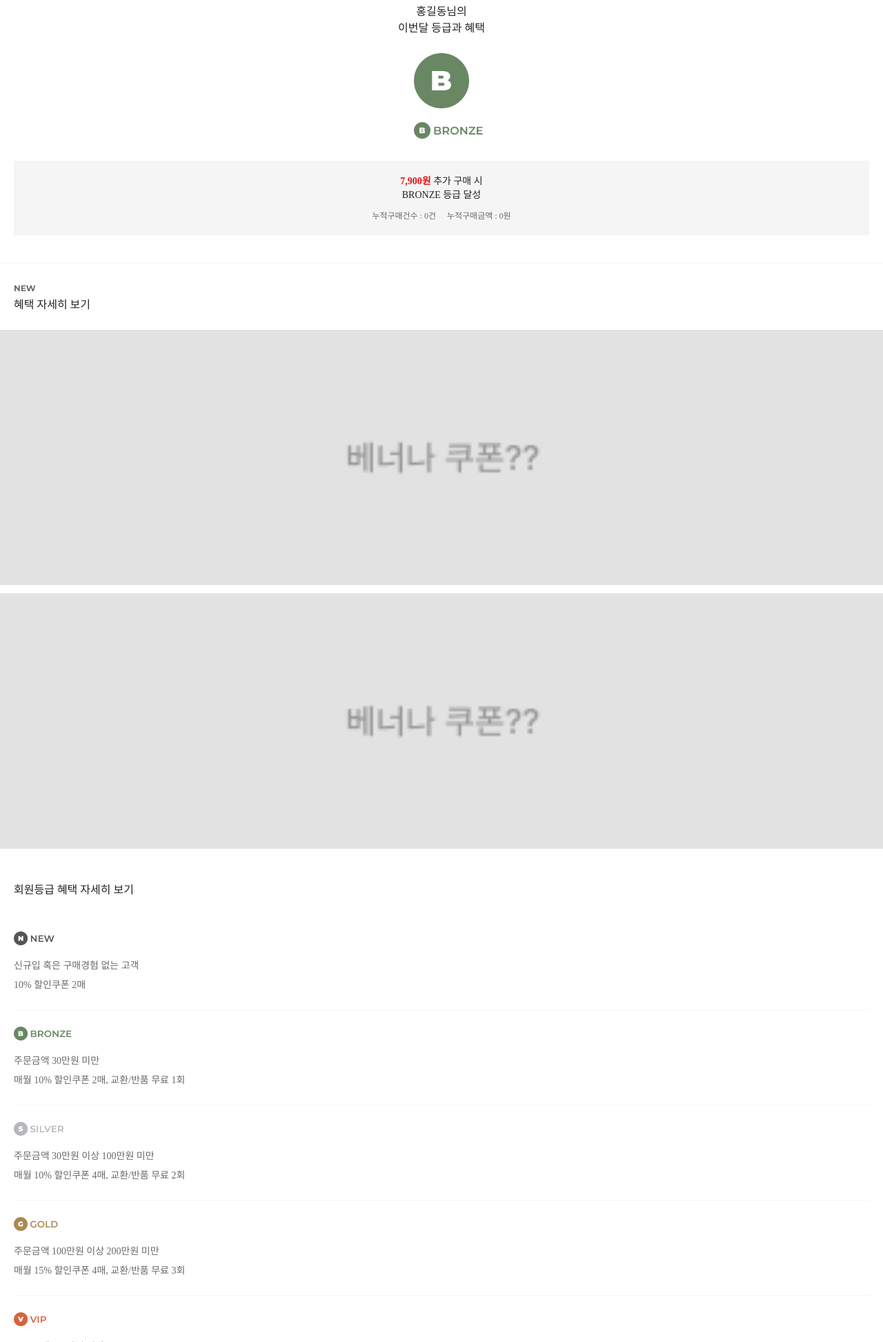
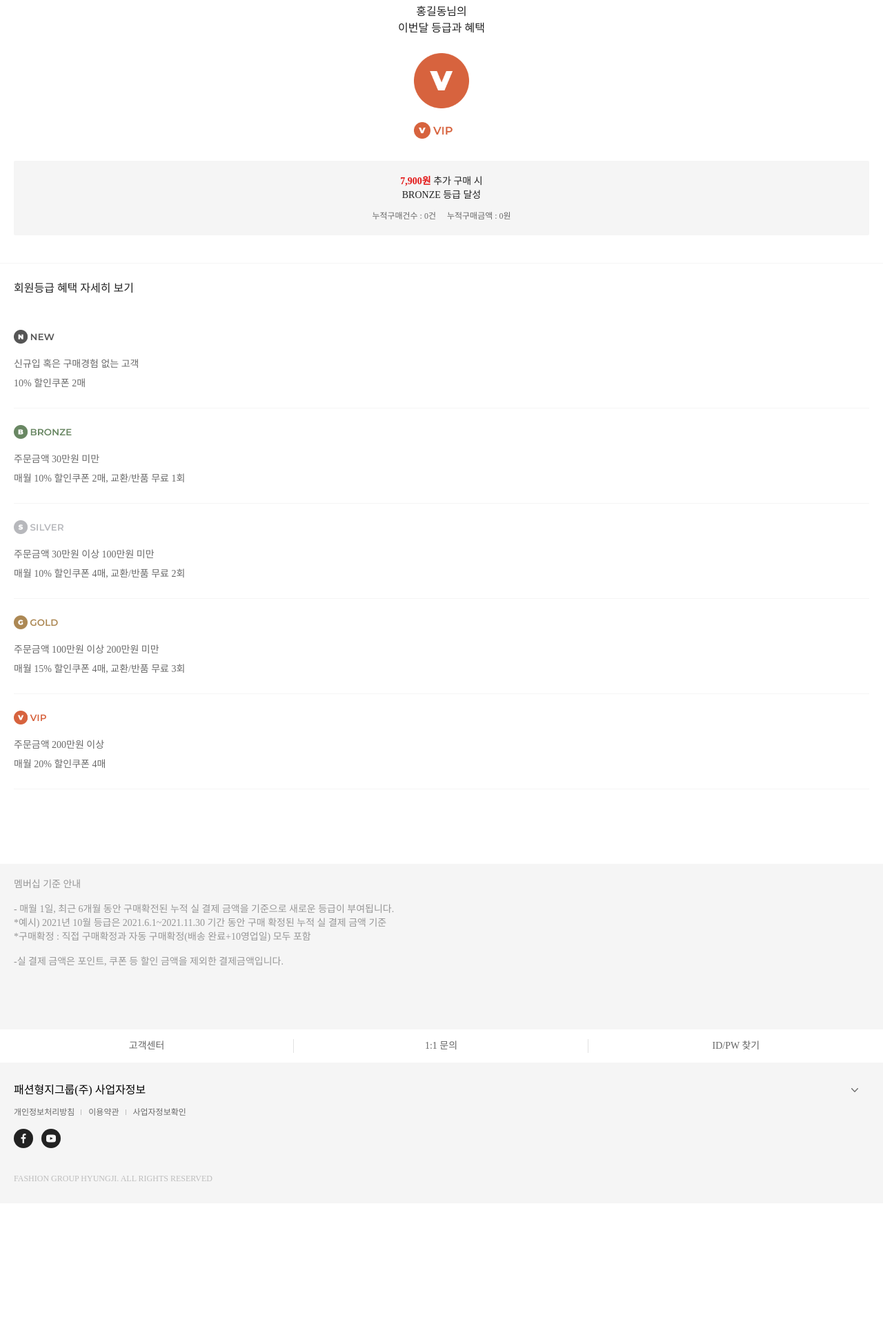
Before and after one commit to lovelyhyunsik/hyungifinal, a PHP site: page /membership_info.html in a window 1280 px wide. Shown: the part 59-2004 px from the top of the page at 69% size. After the commit the page ends 1771 px from the top, so only its background shows below. Run offline with PHP 8.4, Linux system fonts and the light colour scheme; some web fonts are replaced.

Commit message:
등급혜택페이지 수정

```diff
--- a/css/membership_info.css
+++ b/css/membership_info.css
@@ -52,3 +52,5 @@
 .membership_footer{padding: 2rem 2rem 8.7rem 2rem; background: #f5f5f5;}
 .membership_footer>p{font-family: 'Pretendard'; font-weight: 500; font-size: 1.4rem; line-height: 2rem; color: #969696;}
 .membership_footer>span{display: block; font-family: 'Pretendard'; font-weight: 400; font-size: 1.4rem; line-height: 2rem; color: #969696; margin-top: 1.6rem;}
+
+#footer{padding: 0 !important;}
--- a/membership_info.html
+++ b/membership_info.html
@@ -33,7 +33,7 @@
         <div class="userMembership">
             <p><span class="name">홍길동</span>님의 <br> 이번달 등급과 혜택</p>
         </div>
-        <div class="membership bronze">
+        <div class="membership vip">
             <div>
                 <div class="membershipLogo"></div>
                 <div class="membershipLogo_s"></div>
@@ -51,12 +51,6 @@
                      </div>
                 </div>
             </div>
-        </div>
-        <div class="benefitDetail">
-            <div class="newTag">NEW</div>
-            <h3>혜택 자세히 보기</h3>
-            <img src="./img/Frame 3105.png" alt="">
-            <img src="./img/Frame 3105.png" alt="">
         </div>
         <div class="membershipBenefitDetail">
             <h3>회원등급 혜택 자세히 보기</h3>
@@ -99,6 +93,38 @@
             <span>-실 결제 금액은 포인트, 쿠폰 등 할인 금액을 제외한 결제금액입니다.</span>
         </div>
     </section>
+    <section id="footer">
+        <ul class="footer_ask">
+           <li class="service_center"><a href="./service_center_page.html"><span>고객센터</span></a></li>
+           <li class="one_inquiry"><a href="./one_on_one_write.html"><span>1:1 문의</span></a></li>
+           <li class="find_IdPw"><a href="./id_find.html"><span>ID/PW 찾기</span></a></li>
+        </ul>
+        <div class="footer_info">
+           <div class="info_title">
+               <p>패션형지그룹(주) 사업자정보</p>
+               <button class="info_d_arrow">
+                   <img src="./img/ic-arrow-down-24.png" alt="">
+               </button>
+           </div>
+           <div class="info_content">
+                패션형지그룹(주) | 대표자 : 최병오 | 주소 : 서울특별시 강남구 논현로 322 (역삼동) 형지빌딩 | 개인정보보호책임자 : OOO | 사업자등록번호 : 204-1-41179 | 통신판매업신 :
+           </div>
+           <div class="info_sub">
+                <a href="./service_terms.html">개인정보처리방침</a>
+                <a href="./service_terms.html">이용약관</a>
+                <a href="">사업자정보확인</a>
+           </div>
+           <div class="info_ico">
+               <ul>
+                   <li><a href=""><img src="./img/fb_ico.png" alt=""></a></li>
+                   <li><a href=""><img src="./img/yt_ico.png" alt=""></a></li>
+               </ul>
+           </div>
+           <div class="info_copy">
+               <p>FASHION GROUP HYUNGJI. ALL RIGHTS RESERVED</p>
+           </div>
+        </div>
+    </section>
 </body>
 <script>
     if($('.membership').hasClass('family')){
```
